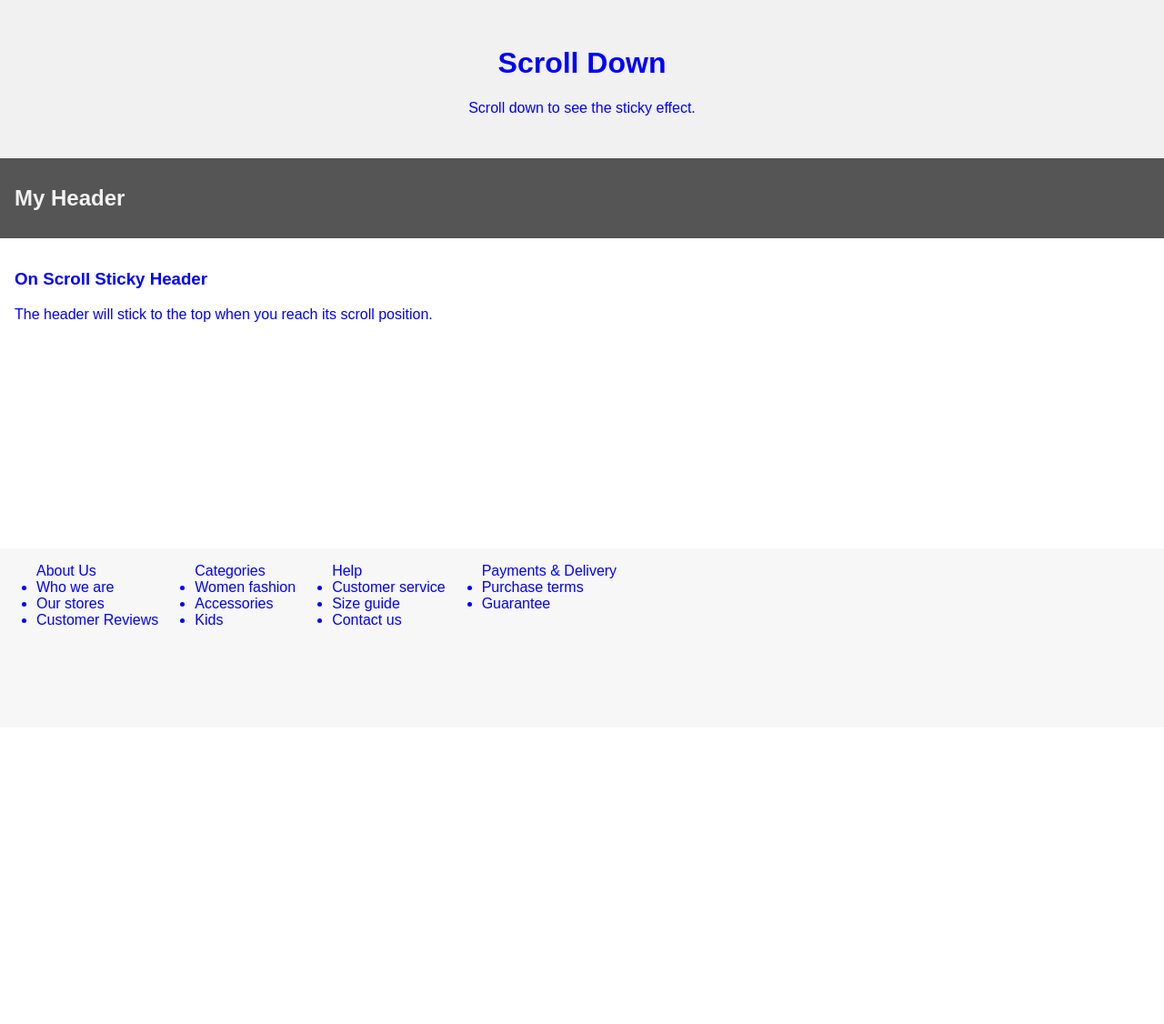
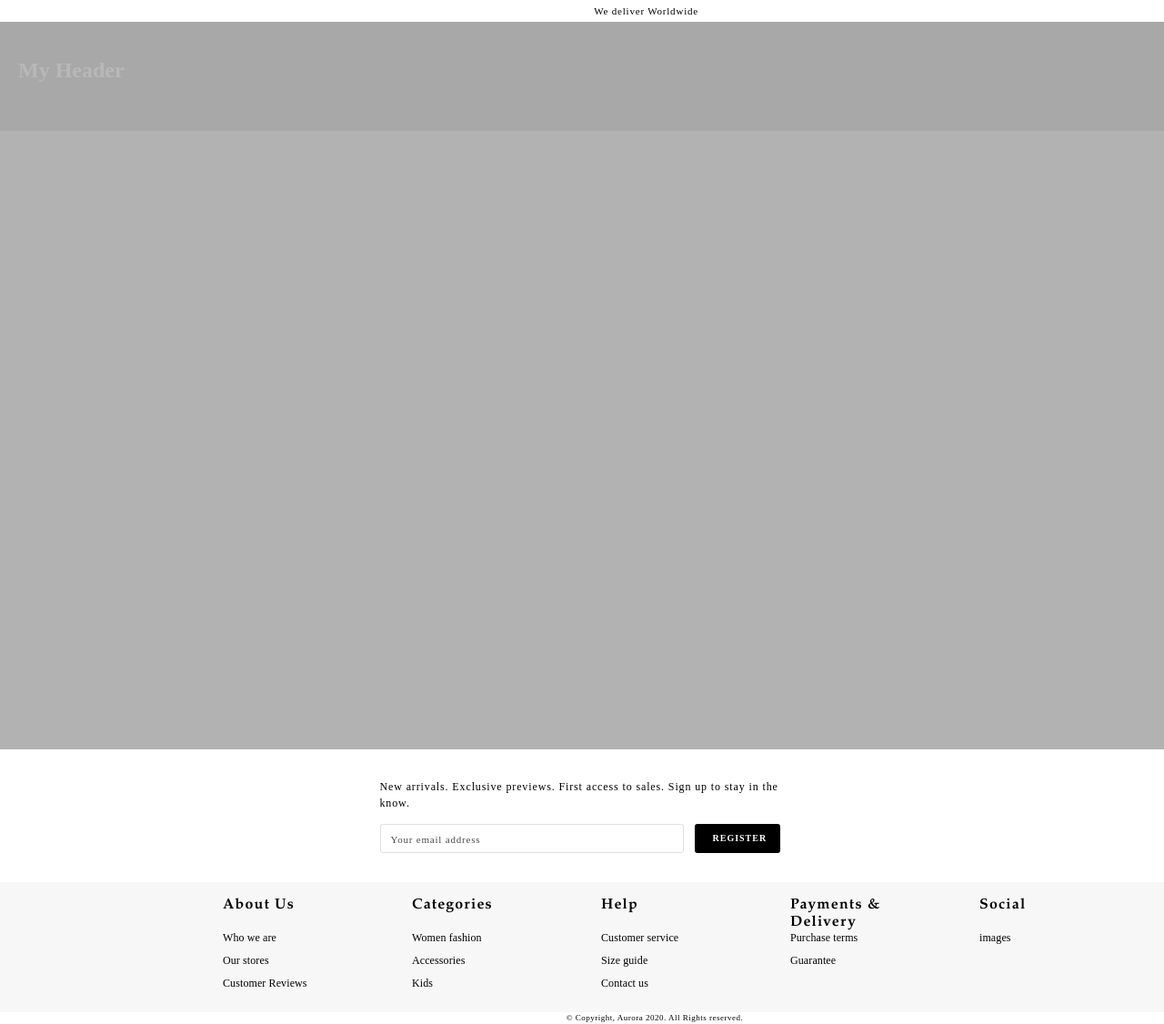
Before and after one commit to demetrioverba/Aurora_traineeTest, a website built with webpack: page src/index.html in a window 1280 px wide. Shown: the top 1126 px of the page at 91% size. Before the commit the page ends 800 px from the top, so only its background shows below. Built offline with nearby package versions, Linux system fonts and the light colour scheme; files whose address does not match are found by name.

Commit message:
Adding styles

```diff
--- a/src/index.html
+++ b/src/index.html
@@ -2,75 +2,140 @@
 <html lang="en">
 
 <head>
-  <link rel="stylesheet" type="text/css" href="css/style.css">
   <meta charset="UTF-8">
   <meta name="viewport" content="width=device-width, initial-scale=1.0">
+  <link href="https://fonts.googleapis.com/icon?family=Material+Icons" rel="stylesheet">
   <title>Document</title>
 </head>
 
 <body>
-  <div class="top-container">
-    <h1>Scroll Down</h1>
-    <p>Scroll down to see the sticky effect.</p>
+
+  <!--HEADER LINE - START-->
+
+
+  <div class="header_line">
+
+
+
+    <ul class="header_line-list">
+
+      <li class="header_line-item">
+        <a href="/" class="header_line-link"></a>
+      </li>
+
+
+      <li class="header_line-item">
+        <a href="/" class="header_line-link">We deliver Worldwide</a>
+      </li>
+
+      <li class="header_line-item">
+        <a href="/" class="header_line-link">
+          <i class="material-icons" style="font-size:14px; color: red">place</i>
+          Our stores
+        </a>
+      </li>
+
+    </ul>
+
   </div>
 
+  <!--HEADER LINE - END-->
+
+  <!-- MAIN-SECTION START -->
+
+  <main class="main">
+    <section class="intro">
       <div class="header" id="myHeader">
         <h2>My Header</h2>
       </div>
+    </section>
+  </main>
+
+
+
+
+  <!-- MAIN-SECTION START -->
+
+
+  <!-- <div class="top-container">
+    <h1>Scroll Down</h1>
+    <p>Scroll down to see the sticky effect.</p>
+  </div> -->
+
+
+
+  <!--CONTENT START-->
 
   <div class="content">
-    <h3>On Scroll Sticky Header</h3>
-    <p>The header will stick to the top when you reach its scroll position.</p>
+
+    <form class="content_search-form">
+
+      <fieldset class="content_search-form-wrap">
+
+        <div class="content_text">New arrivals. Exclusive previews. First access to sales. Sign up to stay in the know.
+        </div>
+
+        <p class="search-form_info">
+          <input type="text" class="search-form_field" type="email" placeholder="Your email address">
+
+          <button type="submit" class="search-form_submit">Register</button>
+        </p>
+      </fieldset>
+    </form>
 
   </div>
 
+  <!--CONTENT END-->
 
-  <div class="bottom-container">
+
+
+  <div class="footer">
 
     <div class="contInfo">
-      <ul class="contInfoBox">About Us
+
+      <ul class="ul-no-bullets">
+        <li class="ul-header">About Us</li>
         <li>Who we are</li>
         <li>Our stores</li>
         <li>Customer Reviews</li>
       </ul>
 
-
-      <ul class="">Categories
+      <ul class="ul-no-bullets">
+        <li class="ul-header">Categories</li>
         <li>Women fashion</li>
         <li>Accessories</li>
         <li>Kids</li>
       </ul>
-      <ul class="">Help
+
+      <ul class="ul-no-bullets">
+        <li class="ul-header">Help</li>
         <li>Customer service</li>
         <li>Size guide</li>
         <li>Contact us</li>
       </ul>
-      <ul class="">Payments & Delivery
+
+      <ul class="ul-no-bullets">
+        <div class="ul-header">Payments & Delivery</div>
         <li>Purchase terms</li>
         <li>Guarantee</li>
       </ul>
 
-    </div>
-  </div>
+
+      <ul class="ul-no-bullets">
+        <li class="ul-header">Social</li>
+        <li>images</li>
+      </ul>
+
+
 
     </div>
 
 
+  </div>
 
-  <script>
-    window.onscroll = function () { myFunction() };
+  <div class="bottom-container">&#169; Copyright, Aurora 2020. All Rights reserved.</div>
 
-    var header = document.getElementById("myHeader");
-    var sticky = header.offsetTop;
 
-    function myFunction() {
-      if (window.pageYOffset > sticky) {
-        header.classList.add("sticky");
-      } else {
-        header.classList.remove("sticky");
-      }
-    }
-  </script>
 
 </body>
 
--- a/src/js/index.js
+++ b/src/js/index.js
@@ -0,0 +1,12 @@
+window.onscroll = function () { myFunction() };
+
+var header = document.getElementById("myHeader");
+var sticky = header.offsetTop;
+
+function myFunction() {
+    if (window.pageYOffset > sticky) {
+        header.classList.add("sticky");
+    } else {
+        header.classList.remove("sticky");
+    }
+}
--- a/src/style/index.scss
+++ b/src/style/index.scss
@@ -1,13 +1,95 @@
-$body-color: blue;
-
 body {
-  color: $body-color;
+  margin: 0;
+  padding: 0;
+}
+a {
+  text-decoration: none;
+  color: #000000;
 }
 
-body {
-  margin: 0;
-  font-family: Arial, Helvetica, sans-serif;
+/*HEADER LINE - START*/
+
+
+.header_line{
+  width: 1440px;
+  height: 24px;
+  background-color: rgb(255, 255, 255);
+  flex-wrap: wrap;
+  align-items: flex-end;
+
 }
+
+.header_line-list{
+
+  display: flex;
+  flex-wrap: wrap;
+  margin: 0px;
+
+  justify-content: space-between;
+}
+
+.header_line-item{
+  margin-right: 562px;
+  list-style-type: none;
+  margin-top: 4px;
+  margin-bottom: 3px;
+
+  font-family: Poppins;
+  font-style: normal;
+  font-weight: 500;
+  font-size: 11px;
+  line-height: 16px;
+  /* identical to box height */
+
+  text-align: center;
+  letter-spacing: 0.8px;
+
+  color: #000000;
+
+
+}
+
+.header_line-item:last-child{
+  margin-right: 0;
+  margin-top: 4px;
+  margin-bottom: 3px;
+  width: auto;
+
+  font-family: Poppins;
+  font-style: normal;
+  font-weight: normal;
+  font-size: 10px;
+  line-height: 15px;
+  /* identical to box height */
+
+  text-align: right;
+  letter-spacing: 0.0833333px;
+
+  color: #000000;
+
+}
+
+
+/*HEADER LINE - END*/
+
+
+/*MAIN SECTION - START*/
+
+.intro{
+  width: 1440px;
+  height: 100vh;
+  background-color: rgb(179, 178, 178);
+  // background: url(../assets/first.jpg) no-repeat center;
+  background-size: cover;
+
+}
+
+
+
+/* MAIN SECTION - END */
+
+
+/* STICKY-MENU START */
 
 .top-container {
   background-color: #f1f1f1;
@@ -16,64 +98,228 @@ body {
 }
 
 .header {
-  padding: 10px 16px;
+  height: 100px;
+  padding-left: 20px;
+  padding-top: 20px;
   background: #555;
   color: #f1f1f1;
+  opacity: 0.1;
+}
+.header:hover{
+  height: 100px;
+  padding-left: 20px;
+  padding-top: 20px;
+  background: #555;
+  color: #f1f1f1;
+  opacity: 1;
 }
 
-.content {
+.content_nav {
   padding: 16px;
 }
 
 .sticky {
   position: fixed;
+  opacity: 1;
   top: 0;
-  width: 100%;
+  width: 1420px;
 }
 
 .sticky + .content {
   padding-top: 102px;
 }
-.Group-1{
-  position: absolute;
-  left: 19.58%;
-  right: 70.28%;
-  top: 50.15%;
-  bottom: 19.24%;
-}
-.Group-2{
-  position: absolute;
-  left: 33.06%;
-  right: 56.81%;
-  top: 50.15%;
-  bottom: 19.24%;
-}
-.Group-3{
-  position: absolute;
-  left: 45.97%;
-  right: 43.89%;
-  bottom: 19.24%;
-  top: 50.15%;
-}
-.Group-4{
-  position: absolute;
-height: 19px;
-left: 0%;
-right: 68.35%;
-top: calc(50% - 19px/2 - 16.5px);
-}
+
+/* STICKY-MENU END */
+
+
+
+
 .contInfo{
   height: 197px;
-  width: 1440px;
+  width: 1040px;
+  margin-left: 0px;
+  margin-right: 0px;
+  padding: 0px;
   display: flex;
   flex-wrap: wrap;
-  position: absolute;
 
+  display: grid;
+  height: auto;
 
-  bottom: 0%;
-  background: #F7F7F7;
-}
-.bottom-container{
+  grid-template-columns: auto auto auto auto auto;
+  grid-gap: 0px;
 
 
 }
+
+
+.ul-header {
+  height: 19px;
+  left: 0%;
+  right: 52.05%;
+  top: calc(50% - 19px/2 - 43px);
+  font-family: Garamond;
+  font-style: normal;
+  font-weight: bold;
+  font-size: 16px;
+  line-height: 19px;
+  letter-spacing: 1.16364px;
+  color: #000000;
+
+  margin-bottom: 17px;
+
+
+}
+
+li {
+  height: 19px;
+  left: 0%;
+  right: 0%;
+  top: calc(50% - 19px/2 - 7px);
+  font-family: Poppins;
+  font-style: normal;
+  font-weight: normal;
+  font-size: 12px;
+  line-height: 19px;
+  /* identical to box height, or 158% */
+  letter-spacing: 0.1px;
+  color: #000000;
+
+  margin-top: 0px;
+  margin-bottom: 6px;
+}
+
+.ul-no-bullets {
+  width: 146px;
+  margin-left: 5px;
+  list-style-type: none;
+  padding-right: 0px;
+}
+
+.footer {
+  width: 1040px;
+  padding: 0px 200px 0px 200px;
+
+  background: #F7F7F7;
+
+
+
+}
+
+
+
+
+
+/* CONTENT - START */
+
+.content{
+  max-width: 1440px;
+  height: auto;
+  margin-top: 32px;
+  margin-bottom: 32px;
+  padding: 0px;
+  background-color: rgb(255, 255, 255);
+}
+
+.content_search-form-wrap{
+
+  width: 445px;
+  height: 82px;
+  margin: 0 auto;
+  margin-top: 31px;
+  padding: 0px 0px 0px 0px;
+  display: block;
+  background: #FFFFFF;
+  border: 0px;
+}
+.content_text{
+  max-width: 439px;
+  margin-bottom: 14px;
+  font-family: Poppins;
+  font-size: 12px;
+  font-style: normal;
+  font-weight: normal;
+  line-height: 18px;
+  letter-spacing: 0.872727px;
+  color: #000000;
+}
+
+.search-form_field{
+  width: 334px;
+  height: 32px;
+  padding: 8px 203px 7px 11px;
+  margin-right: 0px;
+  background-color: transparent;
+  border: 1px solid #E1E0E1;
+  box-sizing: border-box;
+  border-radius: 3px;
+  font-family: Poppins;
+  font-style: normal;
+  font-weight: normal;
+  font-size: 11px;
+  line-height: 16px;
+  letter-spacing: 0.8px;
+  color: #4A4A4A;
+}
+.search-form_field::placeholder{
+  font-family: Poppins;
+  font-style: normal;
+  font-weight: normal;
+  font-size: 11px;
+  line-height: 16px;
+  letter-spacing: 0.8px;
+  color: #4A4A4A;
+}
+
+.search-form_submit{
+  width: 94px;
+  height: 32px;
+  padding: 0px;
+  padding: 5px 20px 5px 20px;
+  margin-left: 12px;
+  margin-right: 0px;
+  border: 0px;
+  background: #000000;
+  border-radius: 3px;
+  font-family: Poppins;
+  font-style: normal;
+  font-weight: 600;
+  font-size: 10px;
+  line-height: 20px;
+  text-align: center;
+  letter-spacing: 1px;
+  text-transform: uppercase;
+  color: #FFFFFF;
+}
+
+.search-form_info{
+  display: flex;
+  flex-wrap: wrap;
+  padding: 0px;
+  margin: 0px;
+
+}
+
+/* CONTENT - END */
+
+
+/* BOTTOM-LINE - START */
+
+.bottom-container{
+  width: 1440px;
+  bottom: 0%;
+
+  font-family: Poppins;
+  font-style: normal;
+  font-weight: normal;
+  font-size: 9px;
+  line-height: 13px;
+  /* identical to box height */
+
+  text-align: center;
+  letter-spacing: 0.5px;
+
+  color: #000000;
+}
+
+/* BOTTOM-LINE - END */
```
Also changed, not shown: README.md (added), src/assets/Shape.png (added), src/assets/first.jpg (added), 1 other file. Lines whose indentation alone changed are shown as unchanged.
